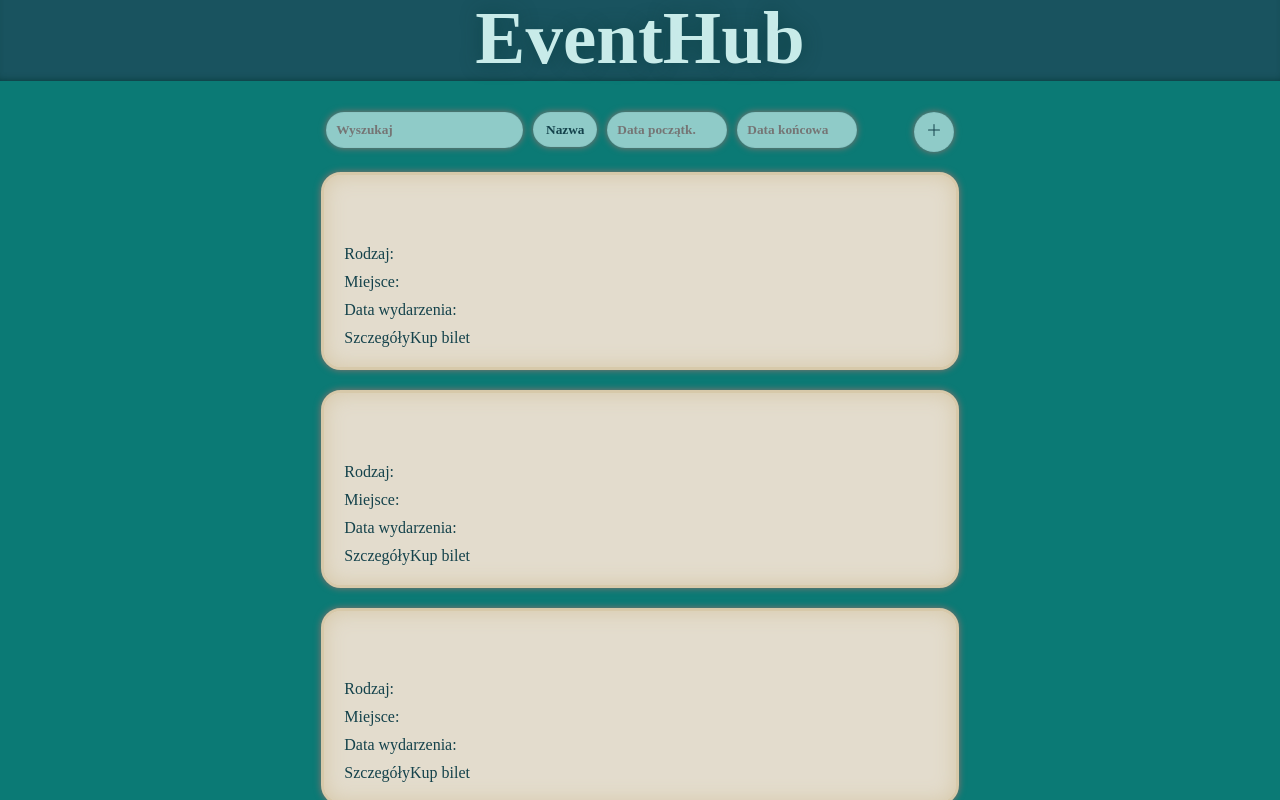
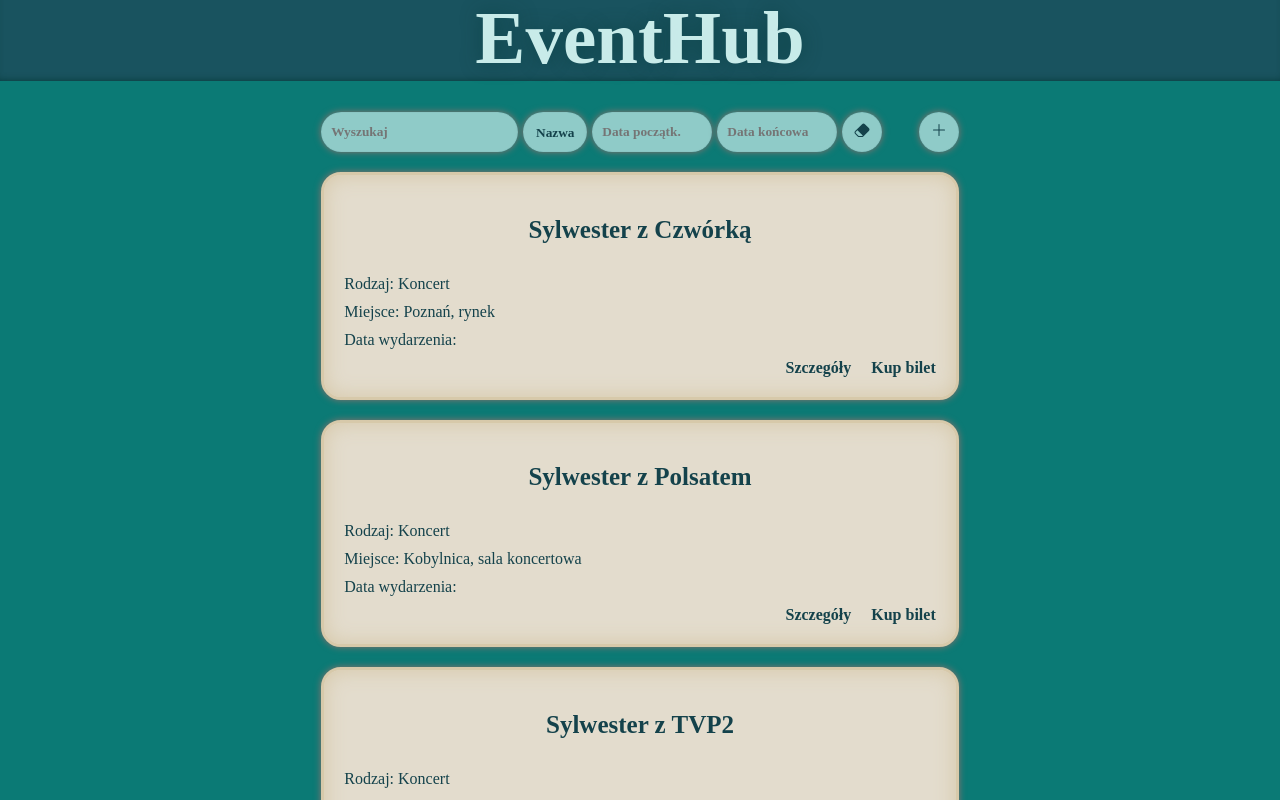
Before and after one commit to Geerafix/EventHubV2, a React (Create React App) app: page / in a window 1280 px wide. Shown: the top 800 px of the page. Built offline with nearby package versions, Linux system fonts and the light colour scheme; data requests are answered from the project's data file.

Commit message:
działa fetch danych z json server

```diff
--- a/src/App.tsx
+++ b/src/App.tsx
@@ -1,5 +1,5 @@
 import React from 'react';
-import Event from './components/event/event';
+import EventComponent from './components/event/event';
 import './App.css';
 
 function App() {
@@ -8,7 +8,7 @@
       <header>
         <p>EventHub</p>
       </header>
-      <Event></Event>
+      <EventComponent></EventComponent>
     </div>
   );
 }
--- a/src/components/event/event.module.css
+++ b/src/components/event/event.module.css
@@ -31,11 +31,6 @@
     font-weight: bold;
 }
 
-#info {
-    margin-left: auto;
-    text-decoration: none;
-}
-
 #info:hover {
     cursor: pointer;
     text-decoration: underline;
@@ -51,15 +46,13 @@
 .controlContainer {
     display: flex;
     justify-content: space-between;
-    gap: 10px;
     width: 100%;
 }
 
 .searchContainer {
     display: flex;
-    flex-direction: row;
     justify-content: space-between;
-    gap: 10px;
+    gap: 5px;
 }
 
 button, input, select {
@@ -74,7 +67,6 @@
     transition: 0.2s;
     outline: none;
     max-height: 40px;
-    margin-inline: 5px;
 }
 
 input:focus {
@@ -127,7 +119,7 @@
     width: 122px;
 }
 
-#clear-btn {
+.clearBtn {
     width: 40px;
 }
 
@@ -143,3 +135,8 @@
     flex-direction: row;
     gap: 20px;
 }
+
+.interact > :nth-child(1) {
+    margin-left: auto;
+    text-decoration: none;
+}
--- a/src/components/event/event.tsx
+++ b/src/components/event/event.tsx
@@ -1,33 +1,66 @@
 import React, { FC, useEffect, useState } from 'react';
 import styles from './event.module.css';
-import EventData from '../../models/Event';
+import Event from '../../models/Event';
+import { Plan } from '../../models/Plan';
+import { Participant } from '../../models/Participant';
 
 interface EventProps {}
 
-const Event: FC<EventProps> = () => {
+const EventComponent: FC<EventProps> = () => {
 
-  const [eventList, setEventList] = useState<EventData[]>([]);
+  const apiUrl = "http://localhost:4200/events";
+
+  const [eventList, setEventList] = useState<Event[]>([]);
 
   const getData = () => {
-    fetch("http://localhost:4200/events", {
+    fetch(apiUrl, {
         method: "GET",
         redirect: "follow",
       })
       .then((response) => response.json())
-      .then((result) => setEventList(result))
-      .catch((error) => console.log("error", error));
+      .then((events) => {
+        const json = events.map((event: any) => {
+          return new Event(
+            event.id,
+            event.nazwa,
+            event.rodzaj,
+            event.organizator,
+            event.miejsce,
+            event.max_ilosc_osob,
+            new Date(event.data_wydarzenia),
+            event.cena_biletu,
+            event.plan.map((plan: any) => {
+              return new Plan(
+                plan.nazwa,
+                plan.godz_rozpoczecia,
+                plan.godz_zakonczenia
+              );
+            }),
+            event.uczestnicy.map((participant: any) => {
+              return new Participant(
+                participant.imie,
+                participant.nazwisko,
+                participant.wiek,
+                participant.email,
+                participant.nr_telefonu
+              );
+            })
+          );
+        });
+
+        setEventList(json);
+      });
   };
 
   useEffect(() => {
     getData();
   }, []);
 
-
   return (
     <div className={styles.event}>
       <div className={styles.mainContainer}>
         <div className={styles.controlContainer}>
-          <div className="search-container">
+          <div className={styles.searchContainer}>
             <input placeholder="Wyszukaj" id="search"/>
             <select>
               <option value="nazwa">Nazwa</option>
@@ -36,23 +69,24 @@
             </select>
             <input className={styles.date} placeholder="Data początk." type="text"/>
             <input className={styles.date} placeholder="Data końcowa" type="text"/>
-            {/* <button><svg xmlns="http://www.w3.org/2000/svg" width="16" height="16" fill="currentColor" className="bi bi-eraser-fill" viewBox="0 0 16 16"><path d="M8.086 2.207a2 2 0 0 1 2.828 0l3.879 3.879a2 2 0 0 1 0 2.828l-5.5 5.5A2 2 0 0 1 7.879 15H5.12a2 2 0 0 1-1.414-.586l-2.5-2.5a2 2 0 0 1 0-2.828l6.879-6.879zm.66 11.34L3.453 8.254 1.914 9.793a1 1 0 0 0 0 1.414l2.5 2.5a1 1 0 0 0 .707.293H7.88a1 1 0 0 0 .707-.293l.16-.16z"/></svg></button> */}
+            <button className={styles.clearBtn}><svg xmlns="http://www.w3.org/2000/svg" width="16" height="16" fill="currentColor" className="bi bi-eraser-fill" viewBox="0 0 16 16"><path d="M8.086 2.207a2 2 0 0 1 2.828 0l3.879 3.879a2 2 0 0 1 0 2.828l-5.5 5.5A2 2 0 0 1 7.879 15H5.12a2 2 0 0 1-1.414-.586l-2.5-2.5a2 2 0 0 1 0-2.828l6.879-6.879zm.66 11.34L3.453 8.254 1.914 9.793a1 1 0 0 0 0 1.414l2.5 2.5a1 1 0 0 0 .707.293H7.88a1 1 0 0 0 .707-.293l.16-.16z"/></svg></button>
           </div>
             <button className={styles.addEventButton}><svg xmlns="http://www.w3.org/2000/svg" width="16" height="16" fill="currentColor" className="bi bi-plus-lg" viewBox="0 0 16 16"><path fillRule="evenodd" d="M8 2a.5.5 0 0 1 .5.5v5h5a.5.5 0 0 1 0 1h-5v5a.5.5 0 0 1-1 0v-5h-5a.5.5 0 0 1 0-1h5v-5A.5.5 0 0 1 8 2"/></svg></button>
           </div>
-          {eventList.map((event, i) => (
-            <div key={ i } className={styles.eventData}>
-              <h2 className="title">{event._nazwa}</h2>
-              <label><span className="info">Rodzaj: </span>{event._rodzaj}</label>
-              <label><span className="info">Miejsce: </span>{event._miejsce}</label>
-              <label><span className="info">Data wydarzenia: </span></label>
-              <div className="interact">
-                <a>Szczegóły</a>
-                <a>Kup bilet</a>
+          {
+            eventList.map((event) => (
+              <div className={styles.eventData}>
+                <h2 className={styles.title}>{event._nazwa}</h2>
+                <label><span className="info">Rodzaj: </span>{event._rodzaj}</label>
+                <label><span className="info">Miejsce: </span>{event._miejsce}</label>
+                <label><span className="info">Data wydarzenia: </span></label>
+                <div className={styles.interact}>
+                  <a className={styles.info}>Szczegóły</a>
+                  <a className={styles.info}>Kup bilet</a>
+                </div>
               </div>
-            </div>
-          ))}
-
+            ))
+          }
       </div>
     {/* <div class="main-container" *ngIf="isAddEvent() || isBuyTicket() || isEventDetails() || isEditEvent()">
       <router-outlet></router-outlet>
@@ -61,4 +95,4 @@
   );
 };
 
-export default Event;
+export default EventComponent;
```
